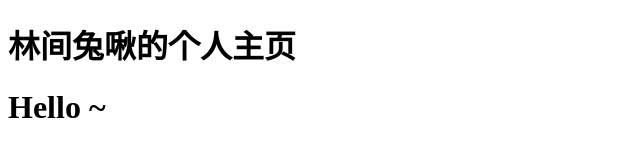
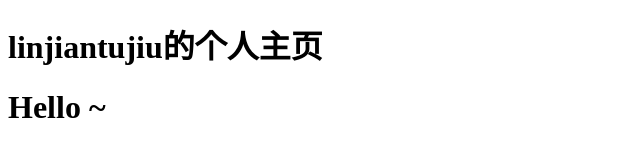
Before and after one commit to Ciento123/linjiantujiu.github.io, a plain HTML site: page index.html in a window 1280 px wide. Shown: the whole page, without its empty margins (0-640 px from the left). Drawn offline with Linux system fonts and the light colour scheme.

Commit message:
Update index.html

```diff
--- a/index.html
+++ b/index.html
@@ -2,10 +2,10 @@
 <html lang="en">
 <head>
     <meta charset="UTF-8">
-    <title>yaorongke</title>
+    <title>linjiantujiu</title>
 </head>
 <body>
-    <h1>林间兔啾的个人主页</h1>
+    <h1>linjiantujiu的个人主页</h1>
     <h1>Hello ~</h1>
 </body>
 </html>
```
